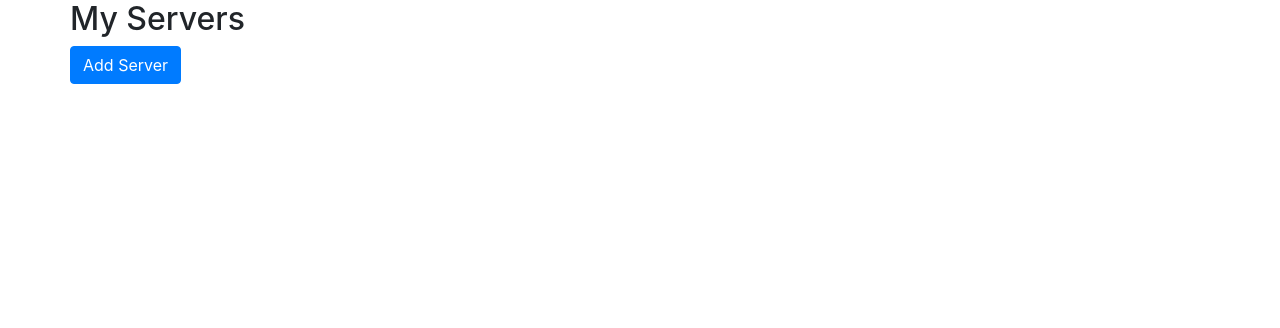
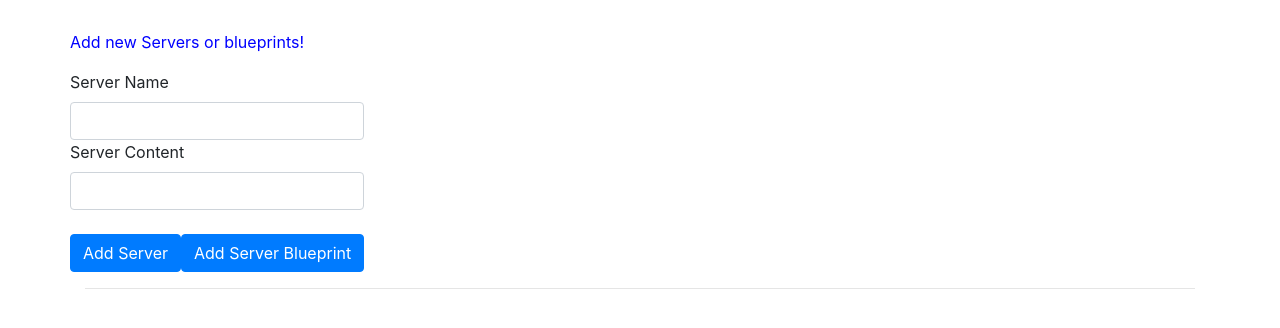
Before and after one commit to renantee/Angular, an Angular app in the folder my-first-app/: page / in a window 1280 px wide. Shown: the top 328 px of the page. Built offline with nearby package versions, Linux system fonts and the light colour scheme.

Commit message:
Component and Databinding example

```diff
--- a/my-first-app/src/app/app.component.css
+++ b/my-first-app/src/app/app.component.css
@@ -1,3 +1,7 @@
-.white-text {
-  color: white;
+.container {
+  margin-top: 30px;
 }
+
+p {
+  color: blue;
+}
--- a/my-first-app/src/app/app.component.html
+++ b/my-first-app/src/app/app.component.html
@@ -1,15 +1,34 @@
 <div class="container">
   <div class="row">
     <div class="col-xs-12">
-      <h2>My Servers</h2>
-      <button class="btn btn-primary" (click)="onAddServer()">Add Server</button>
-      <br><br>
-      <ul class="list-group">
-        <li
-          class="list-group-item"
-          *ngFor="let server of servers; let i = index"
-          (click)="onRemoveServer(i)">{{ server }}</li>
-      </ul>
+      <p>Add new Servers or blueprints!</p>
+      <label>Server Name</label>
+      <input type="text" class="form-control" [(ngModel)]="newServerName">
+      <label>Server Content</label>
+      <input type="text" class="form-control" [(ngModel)]="newServerContent">
+      <br>
+      <button
+        class="btn btn-primary"
+        (click)="onAddServer()">Add Server</button>
+      <button
+        class="btn btn-primary"
+        (click)="onAddBlueprint()">Add Server Blueprint</button>
+    </div>
+  </div>
+  <hr>
+  <div class="row">
+    <div class="col-xs-12">
+      <div
+        class="panel panel-default"
+        *ngFor="let element of serverElements">
+        <div class="panel-heading">{{ element.name }}</div>
+        <div class="panel-body">
+          <p>
+            <strong *ngIf="element.type === 'server'" style="color: red">{{ element.content }}</strong>
+            <em *ngIf="element.type === 'blueprint'">{{ element.content }}</em>
+          </p>
+        </div>
+      </div>
     </div>
   </div>
 </div>
--- a/my-first-app/src/app/app.component.ts
+++ b/my-first-app/src/app/app.component.ts
@@ -6,16 +6,23 @@
   styleUrls: ['./app.component.css']
 })
 export class AppComponent {
-  // servers; (code which causes an error not to push data in the array)
-  servers = [];
+  serverElements = [];
+  newServerName = '';
+  newServerContent = '';
 
   onAddServer() {
-    this.servers.push('Another Server');
+    this.serverElements.push({
+      type: 'server',
+      name: this.newServerName,
+      content: this.newServerContent
+    });
   }
 
-  onRemoveServer(id: number) {
-    // const position = id + 1; (code which causes an error not remove from array)
-    const position = id;
-    this.servers.splice(position, 1);
+  onAddBlueprint() {
+    this.serverElements.push({
+      type: 'blueprint',
+      name: this.newServerName,
+      content: this.newServerContent
+    });
   }
 }
```
